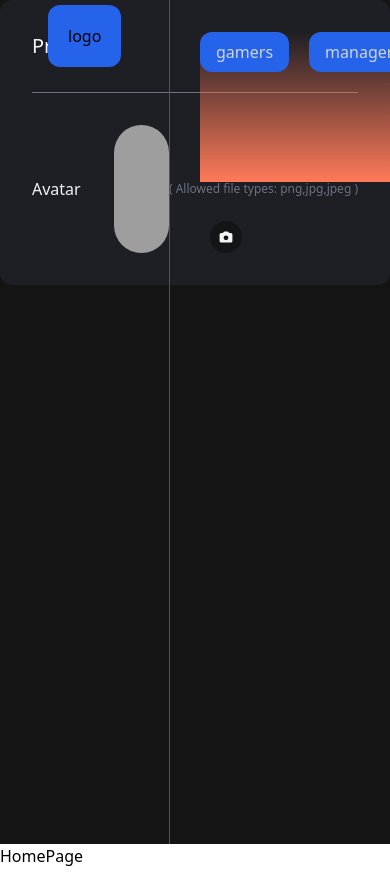
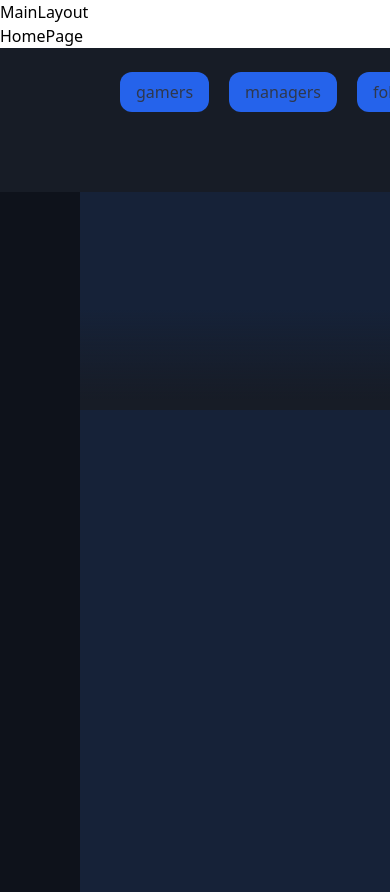
Before and after one commit to vaseksindelaru/isl1, a Next.js app in the folder 2_next2/: page / in a window 390 px wide. Before the commit the page ends 868 px from the top, so only its background shows below. Built offline with nearby package versions, Linux system fonts and the light colour scheme; grey boxes are pictures that could not be loaded.

Commit message:
aregalndo headerlayout

```diff
--- /dev/null
+++ b/2_next2/layouts/headerLayout.js
@@ -0,0 +1,102 @@
+import React from 'react'
+import { CiMenuFries } from "react-icons/ci"
+import styles from '../styles/Home.module.css'
+//dropdown
+import { Menu, MenuItem, MenuButton } from '@szhsin/react-menu';
+import '@szhsin/react-menu/dist/index.css';
+import '@szhsin/react-menu/dist/transitions/slide.css';
+/*
+function Layout({children}) {
+  return (
+    <div>
+       <div className='bg-[#141414] min-h-screen'>
+    <sidebar className= 'fixed left-0 top-0 w-54 h-full border-r border-gray-600 p-6'>
+    <div className='flex items-center gap-5'>
+    </div>
+    <a href='http://localhost:3000' className='bg-blue-600 rounded-xl p-5 mx-6  '>logo</a>
+    </sidebar>
+    <header>
+      <header className='text-gray-300 fixed pl-[200px] w-full flex items-start justify-between p-8'>
+        <div >
+        <nav className='flex items-center gap-5'>
+          <a href='#' className='bg-blue-600 px-4 py-2 rounded-xl'>gamers</a>
+          <a href='#' className='bg-blue-600 px-4 py-2 rounded-xl'>managers</a>
+          <a href='#' className='bg-blue-600 px-4 py-2 rounded-xl'>followers</a>
+
+        </nav>
+       </div>
+        <div className='flex gap-x-5'>
+        <a href='#' className='bg-red-600 px-4 py-2 rounded-xl'>login</a>
+          <Menu menuButton={<MenuButton><CiMenuFries /></MenuButton>} transition>
+          <MenuItem href='http://localhost:3000/perfil'>Perfil</MenuItem>
+          <MenuItem>Copy</MenuItem>
+           <MenuItem>Paste</MenuItem>
+           <MenuItem>Paste</MenuItem>
+
+          </Menu>
+
+
+        </div>
+        </header>
+        <main>
+          {children}
+        </main>
+    </header>
+
+    </div>
+
+    </div>
+  )
+}
+
+
+
+
+
+export default Layout
+*/
+export const HeaderLayout = ({children}) => {
+  return (
+    <div>
+       <div><div className='bg-[#162238] min-h-screen'>
+    <sidebar className= 'fixed left-0 top-16 w-20 bg-[#0E121B] h-full p-6'>
+{/*users images*/}
+    <div className=''></div>
+    </sidebar>
+
+    <header className='bg-[#171C26] text-[#2F384C] fixed pl-[120px] w-full flex items-start justify-between p-6'>
+ <nav className='flex items-center gap-5'>
+ <a href='#' className='bg-blue-600 px-4 py-2 rounded-xl'>gamers</a>
+          <a href='#' className='bg-blue-600 px-4 py-2 rounded-xl'>managers</a>
+          <a href='#' className='bg-blue-600 px-4 py-2 rounded-xl'>followers</a>
+ </nav>
+ <div className=''>buscador</div>
+ <div className='flex gap-x-6 px-8'>
+  <a href='#' className='bg-red-600 px-4 py-2 rounded-xl'>login</a>
+          <Menu menuButton={<MenuButton><CiMenuFries /></MenuButton>} transition>
+          <MenuItem href='http://localhost:3000/perfil'>Perfil</MenuItem>
+          <MenuItem>Copy</MenuItem>
+           <MenuItem>Paste</MenuItem>
+           <MenuItem>Paste</MenuItem>
+           </Menu>
+  </div>
+</header>
+
+
+      <header className='text-gray-300 fixed  pl-[80px]  flex items-start justify-between p-8' >
+
+      <div className='pt-[230px]'>
+      <div className={styles.bordes}>
+      </div>
+      </div>
+     </header>
+
+        <main className='lg:pl-[200px] p-8 pt-20 bg-grey-300'>
+        HeaderLayout
+          {children}
+        </main>
+
+
+    </div></div></div>
+  )
+}
--- a/2_next2/layouts/mainLayout.js
+++ b/2_next2/layouts/mainLayout.js
@@ -1,11 +1,17 @@
 import React from 'react'
-import PerfilUser from '@/pages/components/PerfilUser'
+
+import { HeaderLayout } from './headerLayout'
+
 
 const MainLayout = ({children}) => {
   return (
-    <div>
-        <PerfilUser/>
+    <div className=''>
+        MainLayout
         {children}
+        <HeaderLayout />
+
+
+
     </div>
   )
 }
--- a/2_next2/pages/Layout.js
+++ b/2_next2/pages/Layout.js
@@ -1,49 +1,30 @@
 import React from 'react'
 import { CiMenuFries } from "react-icons/ci"
 import styles from '../styles/Home.module.css'
+import MainLayout from '@/layouts/mainLayout';
 //dropdown
 import { Menu, MenuItem, MenuButton } from '@szhsin/react-menu';
 import '@szhsin/react-menu/dist/index.css';
 import '@szhsin/react-menu/dist/transitions/slide.css';
 
+
 function Layout({children}) {
   return (
+    <div className='text-green'>
+     <l1>layout</l1>
+  <MainLayout>
     <div>
-       <div className='bg-[#141414] min-h-screen'>
-    <sidebar className= 'fixed left-0 top-0 w-54 h-full border-r border-gray-600 p-6'>
-    <div className='flex items-center gap-5'>
-    </div>
-    <a href='http://localhost:3000' className='bg-blue-600 rounded-xl p-5 mx-6  '>logo</a>
-    </sidebar>
-    <header>
-      <header className='text-gray-300 fixed pl-[200px] w-full flex items-start justify-between p-8'>
-        <div className={styles.bordes}>
-        <nav className='flex items-center gap-5'>
-          <a href='#' className='bg-blue-600 px-4 py-2 rounded-xl'>gamers</a>
-          <a href='#' className='bg-blue-600 px-4 py-2 rounded-xl'>managers</a>
-          <a href='#' className='bg-blue-600 px-4 py-2 rounded-xl'>followers</a>
-
-        </nav>
-       </div>
-        <div className='flex gap-x-5'>
-        <a href='#' className='bg-red-600 px-4 py-2 rounded-xl'>login</a>
-          <Menu menuButton={<MenuButton><CiMenuFries /></MenuButton>} transition>
-          <MenuItem href='http://localhost:3000/perfil'>Perfil</MenuItem>
-          <MenuItem>Copy</MenuItem>
-           <MenuItem>Paste</MenuItem>
-           <MenuItem>Paste</MenuItem>
-
-          </Menu>
 
 
+    <div className={styles.bordes}>
+
+
+          {children}
+
         </div>
-        </header>
-        <main>
-          {children}
-        </main>
-    </header>
 
-    </div>
+  </div>
+  </MainLayout>
 
     </div>
   )
--- a/2_next2/pages/games/[game].js
+++ b/2_next2/pages/games/[game].js
@@ -46,40 +46,50 @@ return {
 }
 */
 import styles from '../../styles/Home.module.css'
-import Layout from "../Layout";
+
 import React from 'react'
 import {useRouter} from 'next/router'
+
+import Layout from '../Layout';
+import { HeaderLayout } from '@/layouts/headerLayout';
 
 
 
 export default function Game({gameDiscower}) {
   const router = useRouter()
-  console.log(router)
-  console.log(gameDiscower)
+
   return (
+  <div>
+    <div>Ruta dinamica</div >
 
-  <Layout >
-    <div  >hHeader styles
-    <div >
-    {
+      {
         gameDiscower.map((gam) => {
           return(
-        <div key={gam.id} >
+        <div key={gam.id} className=" ">
+ <p>{gam.title}</p>
+        <img src={gam.thumbnail} alt=''/>
+         </div>)
+})
+        }
 
-        <img src={gam.thumbnail} alt=''/>
+  </div>)
+}
+
+Game.getLayout = function getLayout(page) {
+  return (
+<div>
+    <HeaderLayout>
 
 
-        <p>{gam.title}</p>
 
-        <div>gg</div>
-        </div>)
-})
-        }
-        </div>
-     </div>
-  </Layout>
-  )
-}
+
+    {page}
+
+  </HeaderLayout>
+  </div>
+)
+  }
+
 
 export  const getServerSideProps = async ({query}) =>{
 
@@ -99,7 +109,7 @@ const gamesNuevos = games.map((gamNew) => {
 })
 
 const gameDiscower = gamesNuevos.filter((gam) => gam.ruta === query.game)
-console.log('gameDiscower', gameDiscower)
+
 
 return {
   props:{gameDiscower: gameDiscower},
--- a/2_next2/styles/Home.module.css
+++ b/2_next2/styles/Home.module.css
@@ -7,8 +7,17 @@
 
 
 .bordes {
-
-    height: 150px;
-    background: linear-gradient(to top, rgba(255, 122, 89,1), rgba(255, 122, 89,0));
+width: 1200px;
+    height: 100px;
+    background: linear-gradient( to top,#171C26 10%, rgba(173, 167, 165, 0));
 
   }
+  /* #0E121B;
+  -cm-colors-bg0: #0E121B;
+    --cm-colors-bg1: #171C26;
+    --cm-colors-bg2: #1F2633;
+    --cm-colors-bg3: #2F384C;
+    --cm-colors-bg4: #364259;
+    --cm-colors-fg1: rgba(255,255,255,1);
+    --cm-colors-fg2: #95ACDA;
+    --cm-colors-fg3: #60759F;*/
```
